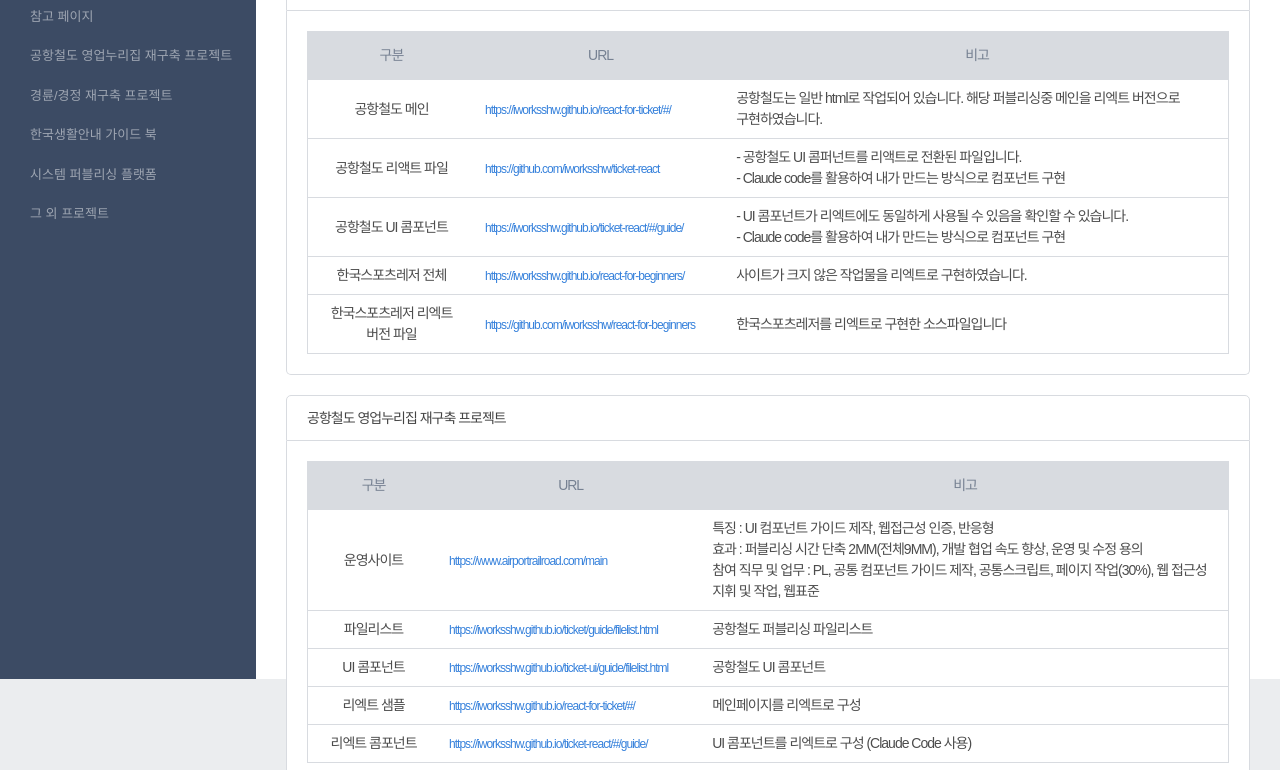
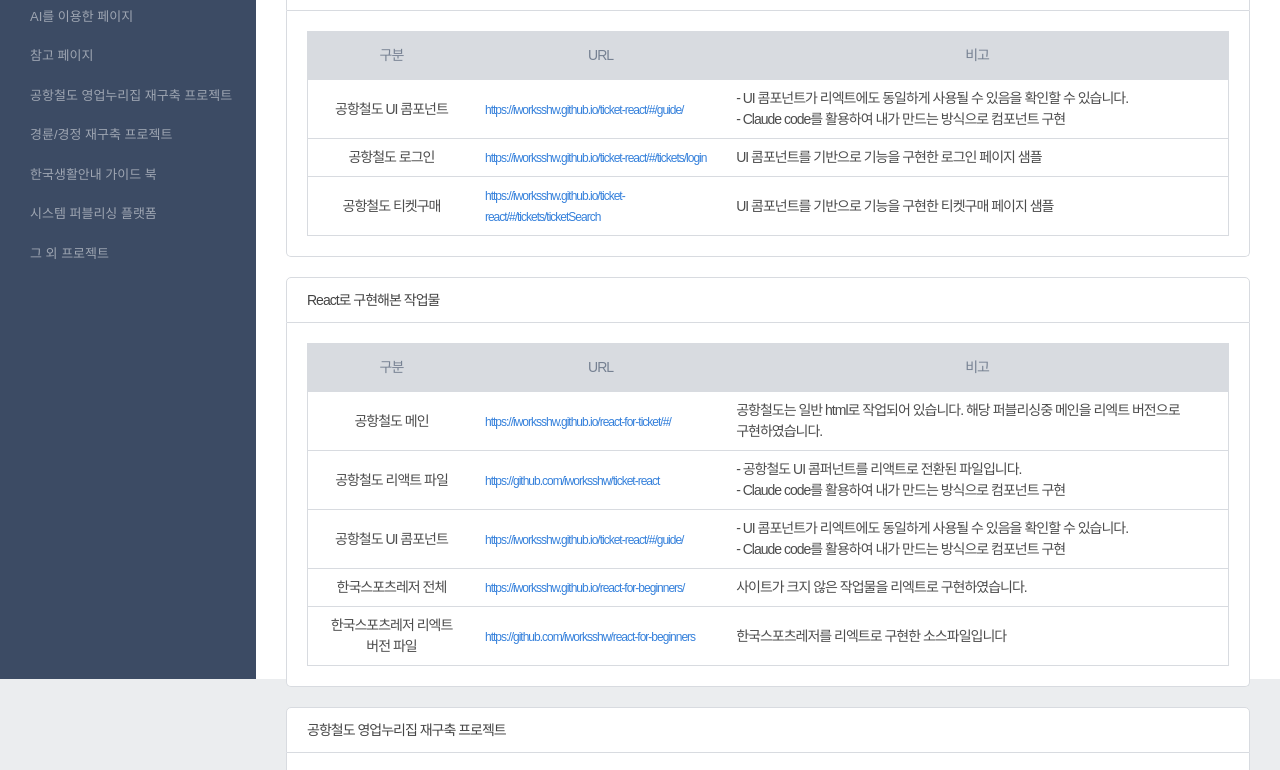
Before and after one commit to iworksshw/portfolio, a website: page project/src/guide/filelist.html in a window 1280 px wide. Shown: the part 121-891 px from the top of the page. Drawn offline with Linux system fonts and the light colour scheme; a web font is replaced by a local one.

Commit message:
20261116 1

```diff
--- a/project/src/guide/filelist.html
+++ b/project/src/guide/filelist.html
@@ -224,6 +224,9 @@ label {font-size: 0;}
 
 					<ul class="g-depth2-group">
 						<li class="g-depth2-list">
+							<div class="g-depth2-name"><h3><a onclick="fnMove('6')" href="#">AI를 이용한 페이지</a></h3></div>
+						</li>
+						<li class="g-depth2-list">
 							<div class="g-depth2-name"><h3><a onclick="fnMove('0')" href="#">참고 페이지</a></h3></div>
 						</li>
 						<li class="g-depth2-list">
@@ -284,6 +287,47 @@ label {font-size: 0;}
 					</div>
 				</div> -->
 
+				<div class="g-file">
+					<div class="g-file-title" id="PCSV_0">AI로 리엑트를 구현해본 작업물</div>
+					<div class="g-file-cont">
+						<table class="g-table">
+							<colgroup>
+								<col style="width: 20%;">
+								<col style="width: 30%;">
+								<col style="width: 60%;">
+							</colgroup>
+							<thead>
+								<tr>
+									<th>구분</th>
+									<th>URL</th>
+									<th>비고</th>
+								</tr>
+							</thead>
+							<tbody>
+								<tr class="page">
+									<td class="dep1">공항철도 UI 콤포넌트</td>
+									<td class="link"><a href="https://iworksshw.github.io/ticket-react/#/guide/" target="_blank" title="새창">https://iworksshw.github.io/ticket-react/#/guide/</a></td>
+									<td class="dep3">
+										- UI 콤포넌트가 리엑트에도 동일하게 사용될 수 있음을 확인할 수 있습니다.<br>
+										- Claude code를 활용하여 내가 만드는 방식으로 컴포넌트 구현
+									</td>
+								</tr>
+								<tr class="page">
+									<td class="dep1">공항철도 로그인</td>
+									<td class="link"><a href="https://iworksshw.github.io/ticket-react/#/tickets/login" target="_blank" title="새창">https://iworksshw.github.io/ticket-react/#/tickets/login</a></td>
+									<td class="dep3">
+										UI 콤포넌트를 기반으로 기능을 구현한 로그인 페이지 샘플
+									</td>
+								</tr>
+								<tr class="page">
+									<td class="dep1">공항철도 티켓구매</td>
+									<td class="link"><a href="https://iworksshw.github.io/ticket-react/#/tickets/ticketSearch" target="_blank" title="새창">https://iworksshw.github.io/ticket-react/#/tickets/ticketSearch</a></td>
+									<td class="dep3">UI 콤포넌트를 기반으로 기능을 구현한 티켓구매 페이지 샘플</td>
+								</tr>
+							</tbody>
+						</table>
+					</div>
+				</div>
 
 				<!-- 메인 -->
 				<div class="g-file">
```
